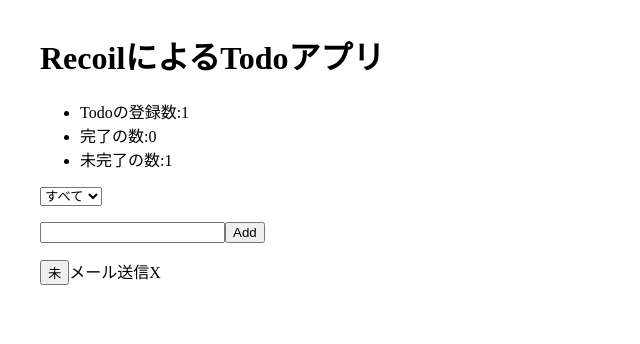
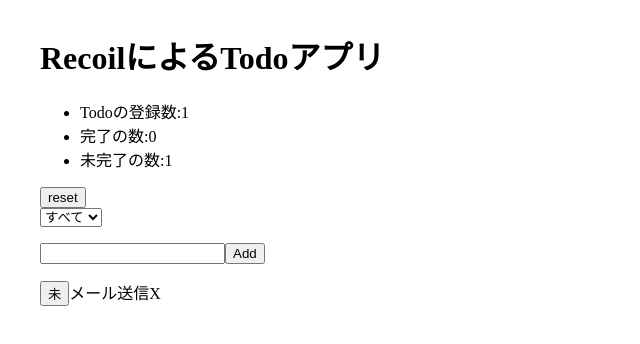
Before and after one commit to heiwa4126/tutorial-recoil0, a React (Vite) app: page / in a window 1280 px wide. Shown: the top 344 px of the page, without its empty margins (0-640 px from the left). Built offline with nearby package versions, Linux system fonts and the light colour scheme.

Commit message:
add reset button

```diff
--- a/src/components/TodoList.tsx
+++ b/src/components/TodoList.tsx
@@ -4,15 +4,16 @@ import TodoItem from "./TodoItem";
 import TodoItemCreator from "./TodoItemCreator";
 import TodoListFilters from "./TodoListFilters";
 import TodoListStats from "./TodoListStats";
+import TodoReset from "./TodoReset";
 
 function TodoList() {
   const todoList = useRecoilValue(filteredTodoListState);
-
   console.log(todoList);
   return (
     <>
       <h1>RecoilによるTodoアプリ</h1>
       <TodoListStats />
+      <TodoReset />
       <TodoListFilters />
       <TodoItemCreator />
       {todoList.map((item) => (
--- /dev/null
+++ b/src/components/TodoReset.tsx
@@ -0,0 +1,17 @@
+import { useMemo } from "react";
+import { useResetRecoilState } from "recoil";
+import { todoListState } from "../atom";
+
+function TodoReset() {
+  const resetList = useResetRecoilState(todoListState);
+  return useMemo(
+    () => (
+      <div>
+        <button onClick={resetList}>reset</button>
+      </div>
+    ),
+    []
+  );
+}
+
+export default TodoReset;
--- a/vite.config.ts
+++ b/vite.config.ts
@@ -1,17 +1,15 @@
-import { ConfigEnv, defineConfig, UserConfigExport } from "vite";
 import react from "@vitejs/plugin-react";
+import { ConfigEnv, defineConfig, UserConfig } from "vite";
 
 // https://vitejs.dev/config/
-
 export default defineConfig(({ command }: ConfigEnv) => {
-  const cfg: UserConfigExport = {
+  const cfg: UserConfig = {
     plugins: [react()],
     build: {
       //// https://terser.org/docs/api-reference#minify-options
       // minify: "terser",
       // terserOptions: {
       //   compress: {
-      //     passes: 2,
       //     drop_console: true,
       //     drop_debugger: true,
       //   },
@@ -27,6 +25,7 @@ export default defineConfig(({ command }: ConfigEnv) => {
   };
 
   if (command === "build") {
+    // when `vite build`
     cfg.esbuild = {
       drop: ["console", "debugger"], // https://esbuild.github.io/api/#drop
     };
```
Also changed, not shown: 1 other file (tests, documents, lock files or other folders).
